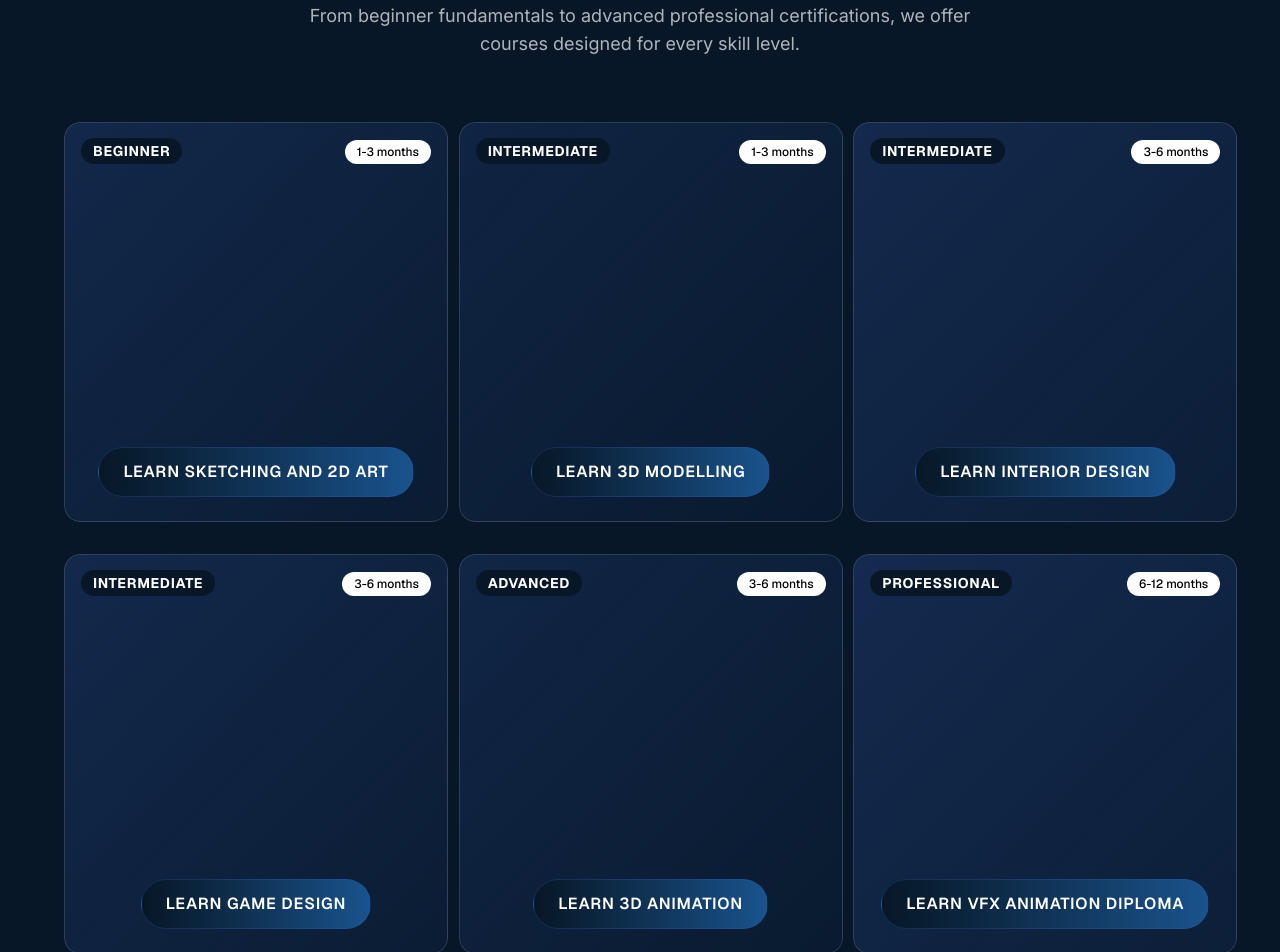
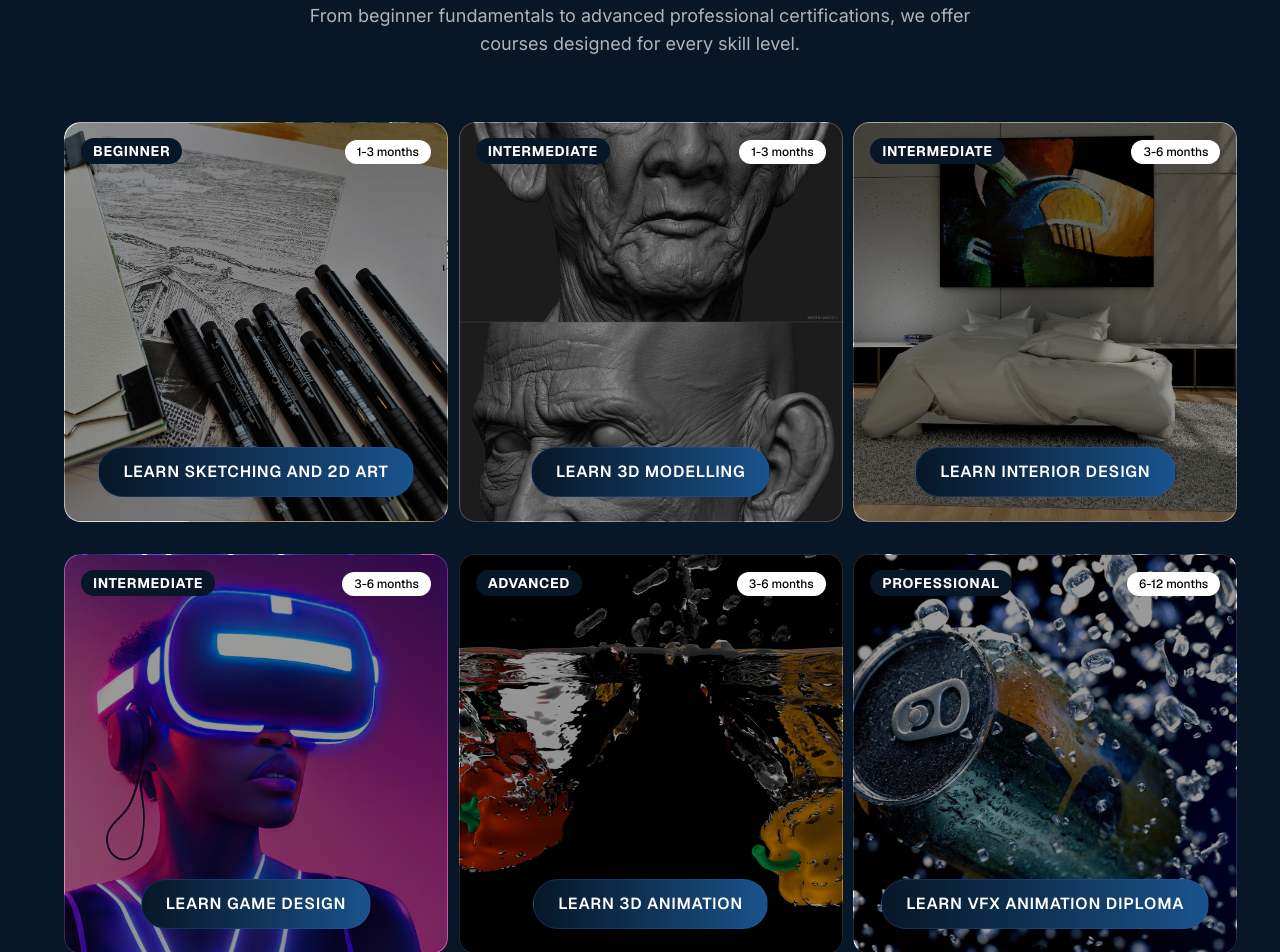
Before and after one commit to Bernie-Dramos/Funnkar-School-of-Design, a Next.js app: page / in a window 1280 px wide. Shown: the part 1940-2892 px from the top of the page. Built offline with nearby package versions, Linux system fonts and the light colour scheme.

Commit message:
Update courses.tsx

```diff
--- a/components/courses.tsx
+++ b/components/courses.tsx
@@ -17,6 +17,7 @@ const courses = [
     benefits: ["1-3 months core course", "6 month specialization program", "Exclusive e-books & learning Resources", "Enrollment Benefits"],
     tools: ["Ps", "Ai", "Procreate"],
     accentColor: "from-primary/25 to-primary/8",
+    image: "/sketching-2d-art.jpg",
   },
   {
     id: 2,
@@ -27,6 +28,7 @@ const courses = [
     benefits: ["1-3 months core course", "6 month specialization program", "Exclusive e-books & learning Resources", "Enrollment Benefits"],
     tools: ["Maya", "3ds Max"],
     accentColor: "from-primary/20 to-primary/5",
+    image: "/3d-modelling.jpg",
   },
   {
     id: 3,
@@ -37,6 +39,7 @@ const courses = [
     benefits: ["Space planning", "3D visualization", "Exclusive e-books & learning Resources", "Real-world projects"],
     tools: ["SketchUp", "AutoCAD", "3ds Max"],
     accentColor: "from-primary/27 to-primary/11",
+    image: "/interior-design.jpg",
   },
   {
     id: 4,
@@ -47,6 +50,7 @@ const courses = [
     benefits: ["Game engine training", "Level design", "Exclusive e-books & learning Resources", "Portfolio projects"],
     tools: ["Unity", "Unreal", "Blender"],
     accentColor: "from-primary/26 to-primary/9",
+    image: "/game-design.jpg",
   },
   {
     id: 5,
@@ -57,6 +61,7 @@ const courses = [
     benefits: ["Advanced animation techniques", "Character rigging", "Exclusive e-books & learning Resources", "Demo reel creation"],
     tools: ["Maya", "Blender", "MotionBuilder"],
     accentColor: "from-primary/22 to-primary/6",
+    image: "/3d-animation.png",
   },
   {
     id: 6,
@@ -67,6 +72,7 @@ const courses = [
     benefits: ["Diploma certification", "Portfolio development", "Exclusive e-books & learning Resources", "Job placement assistance"],
     tools: ["Ae", "Nuke", "Houdini", "Pr"],
     accentColor: "from-primary/28 to-primary/12",
+    image: "/vfx-animation.jpg",
   },
   {
     id: 7,
@@ -77,6 +83,7 @@ const courses = [
     benefits: ["Traditional & digital techniques", "Portfolio development", "Exclusive e-books & learning Resources", "Exhibition opportunities"],
     tools: ["Ps", "Procreate", "Traditional Media"],
     accentColor: "from-primary/24 to-primary/7",
+    image: "/fine-arts.jpg",
   },
   {
     id: 8,
@@ -87,6 +94,7 @@ const courses = [
     benefits: ["1-3 months core course", "6 month specialization program", "Exclusive e-books & learning Resources", "Enrollment Benefits"],
     tools: ["Id", "Ai", "Lr", "Ps"],
     accentColor: "from-primary/30 to-primary/10",
+    image: "/graphics-design.jpg",
   },
 ]
 
@@ -236,21 +244,27 @@ export default function Courses() {
                     className="absolute inset-0 w-full h-full backface-hidden rounded-xl sm:rounded-2xl overflow-hidden"
                     style={{ backfaceVisibility: 'hidden' }}
                   >
-                    <div className={`w-full h-full bg-linear-to-br ${course.accentColor} border border-foreground/15 rounded-xl sm:rounded-2xl p-6 flex flex-col items-center justify-center relative`}>
+                    <div
+                      className="w-full h-full border border-foreground/15 rounded-xl sm:rounded-2xl p-6 flex flex-col items-center justify-center relative bg-cover bg-center"
+                      style={{ backgroundImage: `url(${course.image})` }}
+                    >
+                      {/* Dark overlay for better text readability */}
+                      <div className="absolute inset-0 bg-black/40 rounded-xl sm:rounded-2xl"></div>
+
                       {/* Badge at top */}
-                      <div className="absolute top-4 left-4">
+                      <div className="absolute top-4 left-4 z-10">
                         <span className="text-xs sm:text-sm font-bold text-white uppercase tracking-wider bg-[#071727] px-3 py-1 rounded-full">
                           {course.level}
                         </span>
                       </div>
-                      <div className="absolute top-4 right-4">
+                      <div className="absolute top-4 right-4 z-10">
                         <span className="text-xs text-black font-medium bg-white px-3 py-1 rounded-full">
                           {course.duration}
                         </span>
                       </div>
 
                       {/* Visual content - gradient badge at bottom */}
-                      <div className="absolute bottom-6 left-0 right-0">
+                      <div className="absolute bottom-6 left-0 right-0 z-10">
                         <div className="text-center px-6">
                           <div className="inline-block px-6 py-3 bg-linear-to-r from-[#071727] to-[#19538D] border border-primary/30 rounded-full">
                             <span className="text-sm sm:text-base font-semibold uppercase tracking-wider text-white">
```
